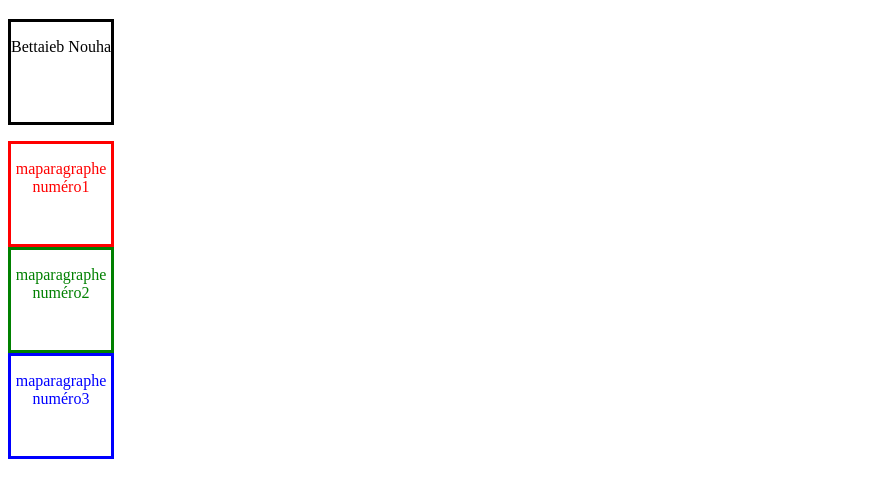
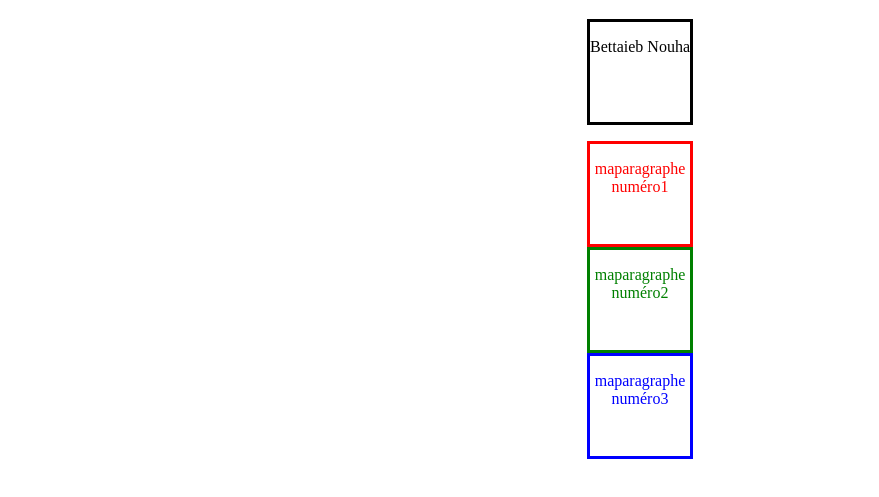
Before and after one commit to nouhabe/wf3-692-javascript, a plain HTML site: page index.html in a window 1280 px wide. Shown: the part 61-558 px from the top of the page, without its empty margins (0-879 px from the left). Drawn offline with Linux system fonts and the light colour scheme.

Commit message:
suite exercice-function

```diff
--- a/style.css
+++ b/style.css
@@ -1,6 +1,4 @@
-/* #div {
-  text-align: center;
-} */
+
 .square {
     width: 100px;
     height: 100px;
@@ -16,8 +14,9 @@
 .color3{
     color: blue;
 }
-body{
-
+body , div {
     text-align: center;
+    margin-left: auto;
+    margin-right: auto;
 
 }
```
